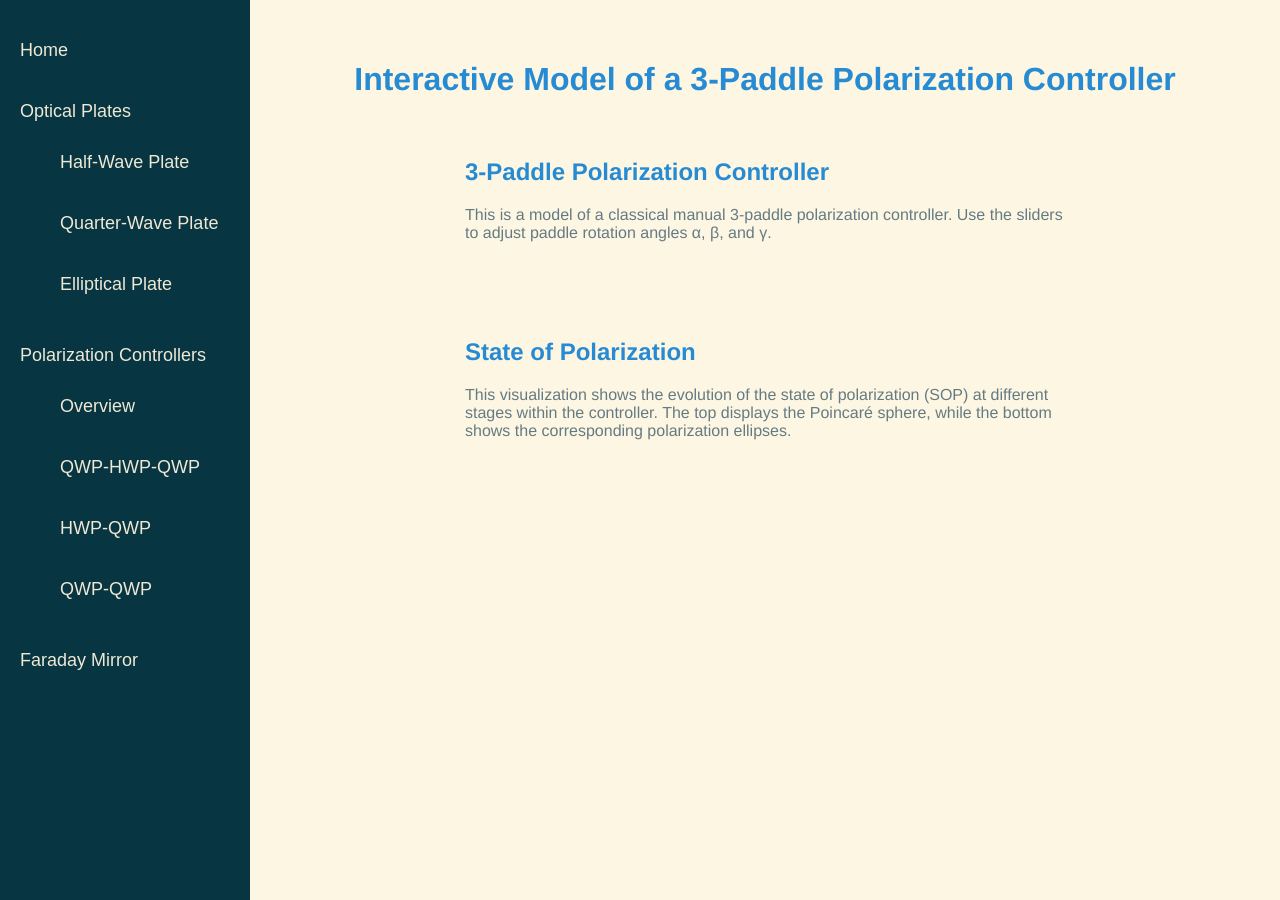
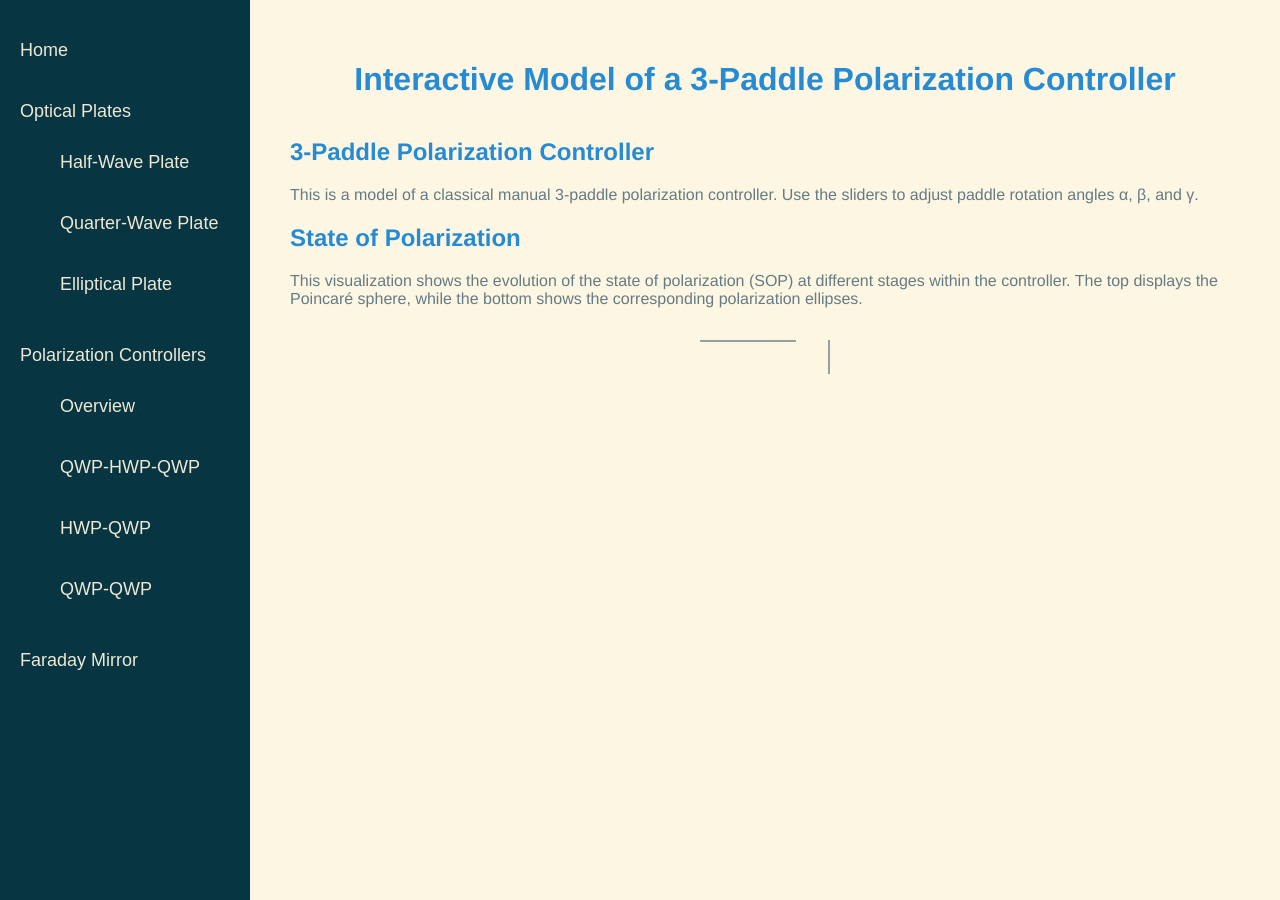
Before and after one commit to Tandemun/Polarization_playground, a Jekyll site: the page built from pages/qwp-hwp-qwp.md, in a window 1280 px wide and 900 px high. Built offline with Jekyll 4.4.1, drawn with Linux system fonts in a browser that asks for light colours.

Commit message:
Update qwp-hwp-qwp.md

```diff
--- a/pages/qwp-hwp-qwp.md
+++ b/pages/qwp-hwp-qwp.md
@@ -10,70 +10,25 @@ title: 3-Paddle Polarization Controller
 		margin-bottom: 40px;
 	}
 
-	.container1 {
-		display: flex;
-		justify-content: center;
-		gap: 20px;
-		align-items: flex-start;
-		flex-wrap: wrap;
-	}
-
-	.column {
-		display: flex;
-		flex-direction: column;
-		align-items: center;
-		width: 600px;
-	}
-
-	.text-block {
-		height: 150px; /* Alignment by height of headings+text */
-		margin-bottom: 10px;
-	}
-
-	.applet {
-		width: 600px;
-		height: 600px;
-	}
-
-	@media (max-width: 1260px) {
-		.container {
-		  flex-direction: column;
-		  align-items: center;
-		}
-
-		.text-block {
-		  height: auto;
-		}
-	}
 </style>
 
 <h1>Interactive Model of a 3-Paddle Polarization Controller</h1>
+<h2>3-Paddle Polarization Controller</h2>
+<p>This is a model of a classical manual 3-paddle polarization controller. Use the sliders to adjust paddle rotation angles α, β, and γ.</p>
+<h2>State of Polarization</h2>
+<p>This visualization shows the evolution of the state of polarization (SOP) at different stages within the controller. The top displays the Poincaré sphere, while the bottom shows the corresponding polarization ellipses.</p>
 
-<div class="container1">
-  <!-- Left column -->
-  <div class="column">
-    <div class="text-block">
-      <h2>3-Paddle Polarization Controller</h2>
-      <p>This is a model of a classical manual 3-paddle polarization controller. Use the sliders to adjust paddle rotation angles α, β, and γ.</p>
+<div class="applets">
+    <div>
+        <div class="applet" id="controller"></div>
+        <div class="applets">
+            <div id="ellips0"></div>
+            <div id="ellips1"></div>
+            <div id="ellips2"></div>
+            <div id="ellips3"></div>
+        </div>
     </div>
-    <div id="controller"></div>
-    <div style="display: flex; gap: 0px; flex-wrap: wrap; justify-content: center;">
-      <div id="ellips0"></div>
-      <div id="ellips1"></div>
-      <div id="ellips2"></div>
-      <div id="ellips3"></div>
-    </div>
-
-  </div>
-
-  <!-- Right column -->
-  <div class="column">
-    <div class="text-block">
-      <h2>State of Polarization</h2>
-      <p>This visualization shows the evolution of the state of polarization (SOP) at different stages within the controller. The top displays the Poincaré sphere, while the bottom shows the corresponding polarization ellipses.</p>
-    </div>
-    <div id="poincare"></div>
-  </div>
+    <div class="applet" id="poincare"></div>
 </div>
 
 
```
